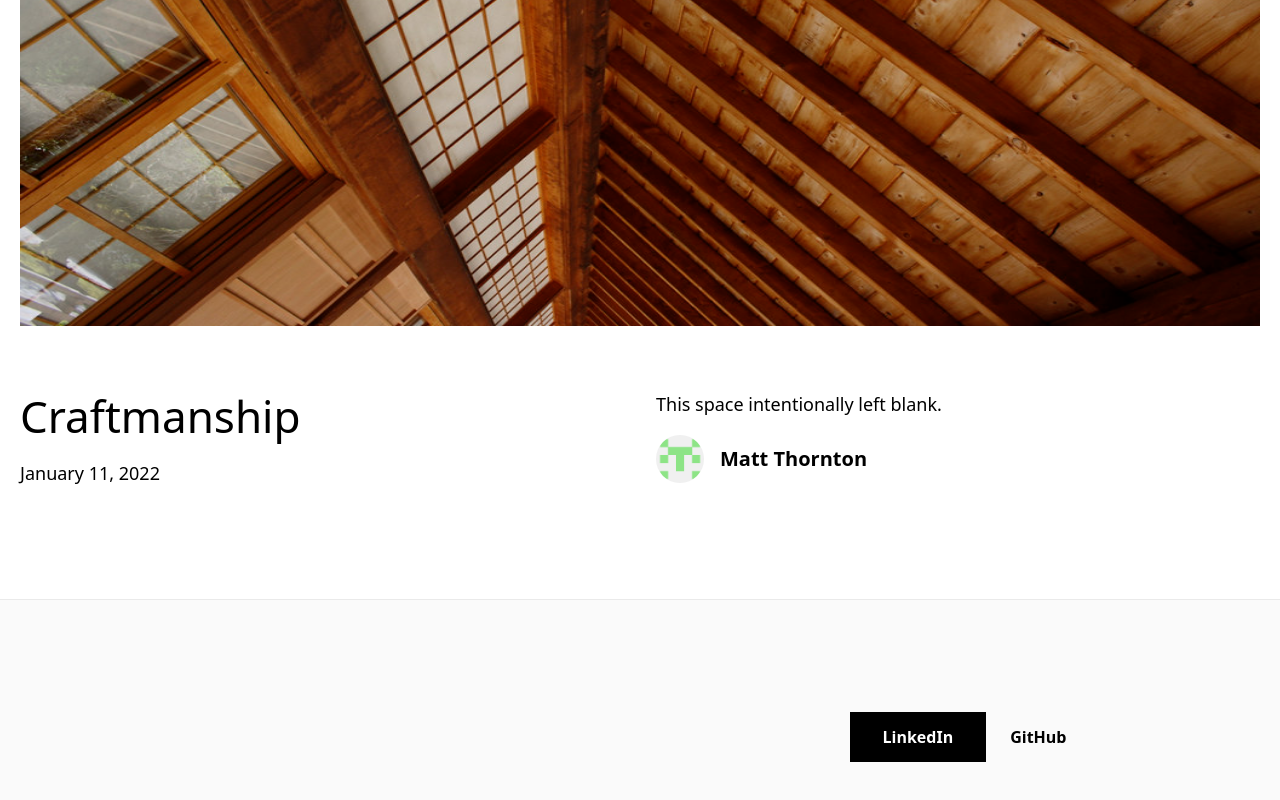
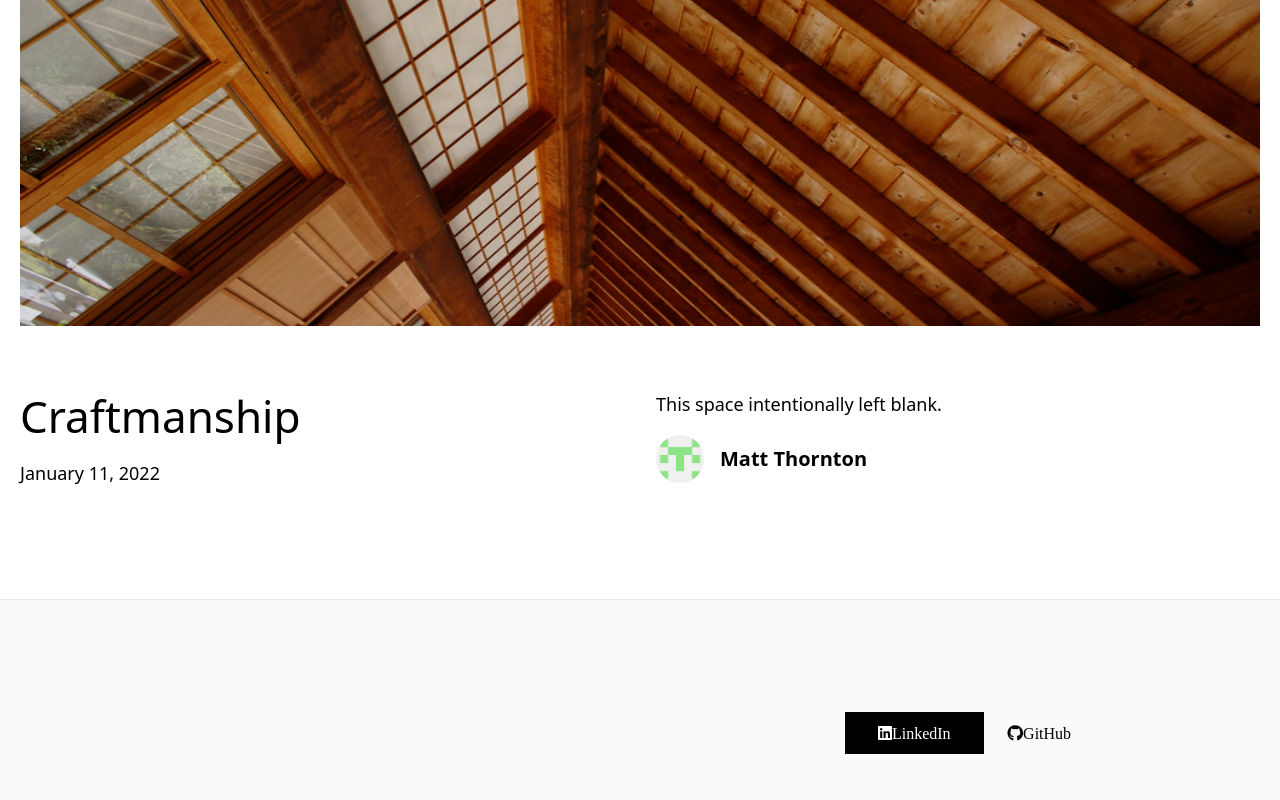
Before and after one commit to ThorntonMatthewD/dev-carolina-blog, a Next.js app: page / in a window 1280 px wide. Shown: the part 526-1326 px from the top of the page. Built offline with nearby package versions, Linux system fonts and the light colour scheme.

Commit message:
Add fontawesome icons

```diff
--- a/components/footer.js
+++ b/components/footer.js
@@ -10,13 +10,13 @@ export default function Footer() {
           <div className="flex flex-col lg:flex-row justify-center items-center lg:pl-4 lg:w-1/2">
             <a
               href="https://www.linkedin.com/in/matthew-t-965703162/"
-              className="mx-3 bg-black hover:bg-white hover:text-black border border-black text-white font-bold py-3 px-12 lg:px-8 duration-200 transition-colors mb-6 lg:mb-0"
+              className="mx-3 bg-black hover:bg-white hover:text-black border border-black text-white font-bold py-3 px-12 lg:px-8 duration-200 transition-colors mb-6 lg:mb-0 fab fa-linkedin"
             >
               LinkedIn
             </a>
             <a
               href={`https://github.com/ThorntonMatthewD`}
-              className="mx-3 font-bold hover:underline"
+              className="mx-3 font-bold hover:underline fab fa-github"
             >
               GitHub
             </a>
--- a/package.json
+++ b/package.json
@@ -6,6 +6,7 @@
     "start": "next start"
   },
   "dependencies": {
+    "@fortawesome/fontawesome-free": "^5.15.4",
     "classnames": "2.2.6",
     "date-fns": "2.16.1",
     "gray-matter": "4.0.2",
--- a/pages/_app.js
+++ b/pages/_app.js
@@ -1,4 +1,5 @@
 import '../styles/index.css'
+import '@fortawesome/fontawesome-free/css/all.css';
 
 export default function MyApp({ Component, pageProps }) {
   return <Component {...pageProps} />
```
Also changed, not shown: 1 other file (tests, documents, lock files or other folders).
